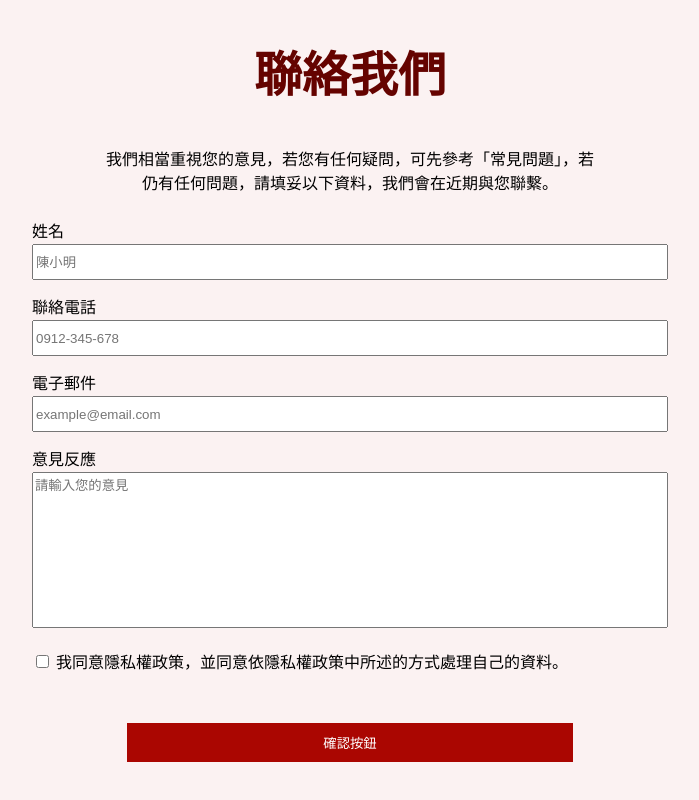
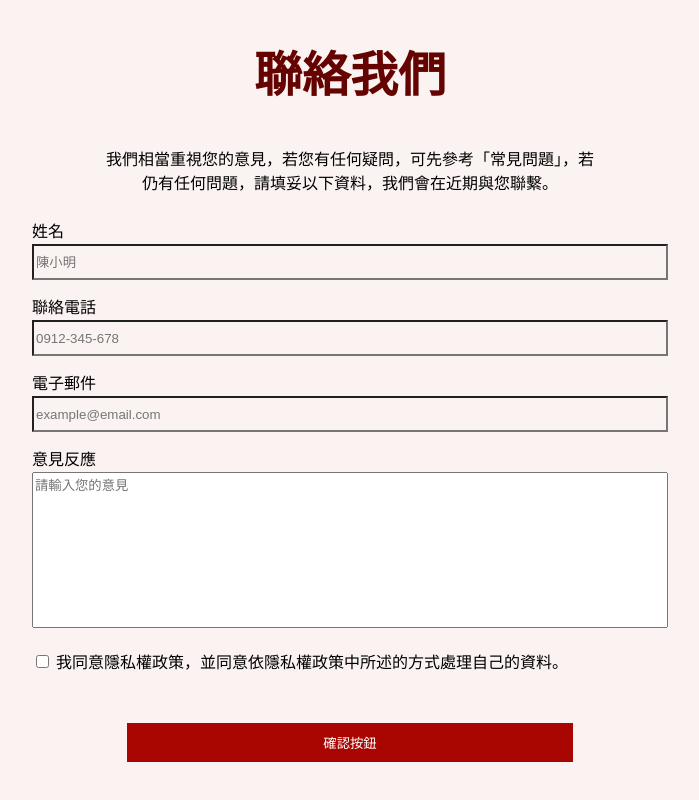
Before and after one commit to xiaojia0623/viteGlasses_HW, a website built with Vite: page pages/index.html in a window 1280 px wide. Shown: the part 3199-3999 px from the top of the page, without its empty margins (290-989 px from the left). Built offline with nearby package versions, Linux system fonts and the light colour scheme.

Commit message:
調整input背景透明色

```diff
--- a/assets/scss/pages/_index.scss
+++ b/assets/scss/pages/_index.scss
@@ -339,7 +339,7 @@ h3{
             input{
                 width: 100%;
                 height: 36px;
-                opacity: 1;
+                background-color: rgba(0, 0, 0, 0);
             }
             textarea{
                 width: 100%;
```
